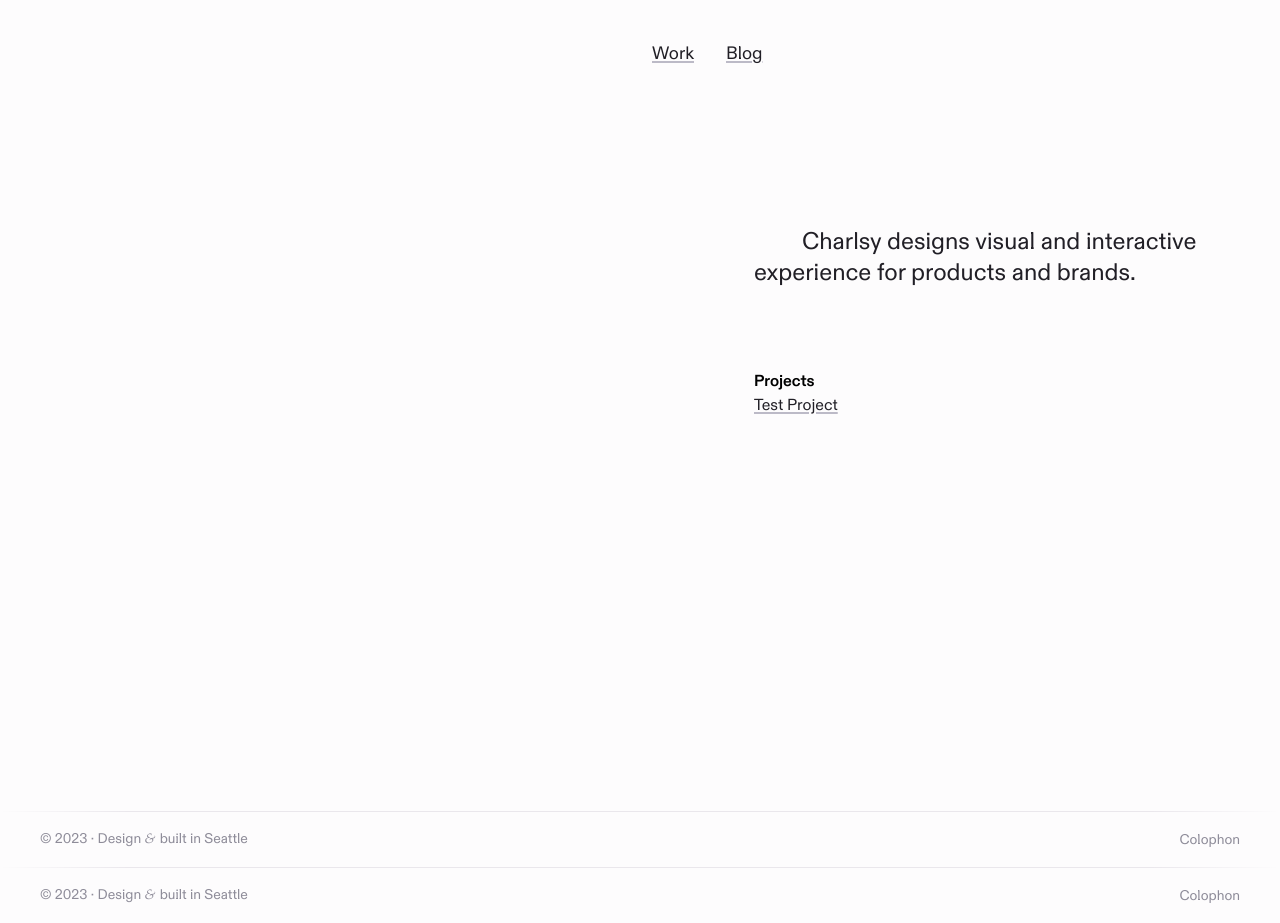
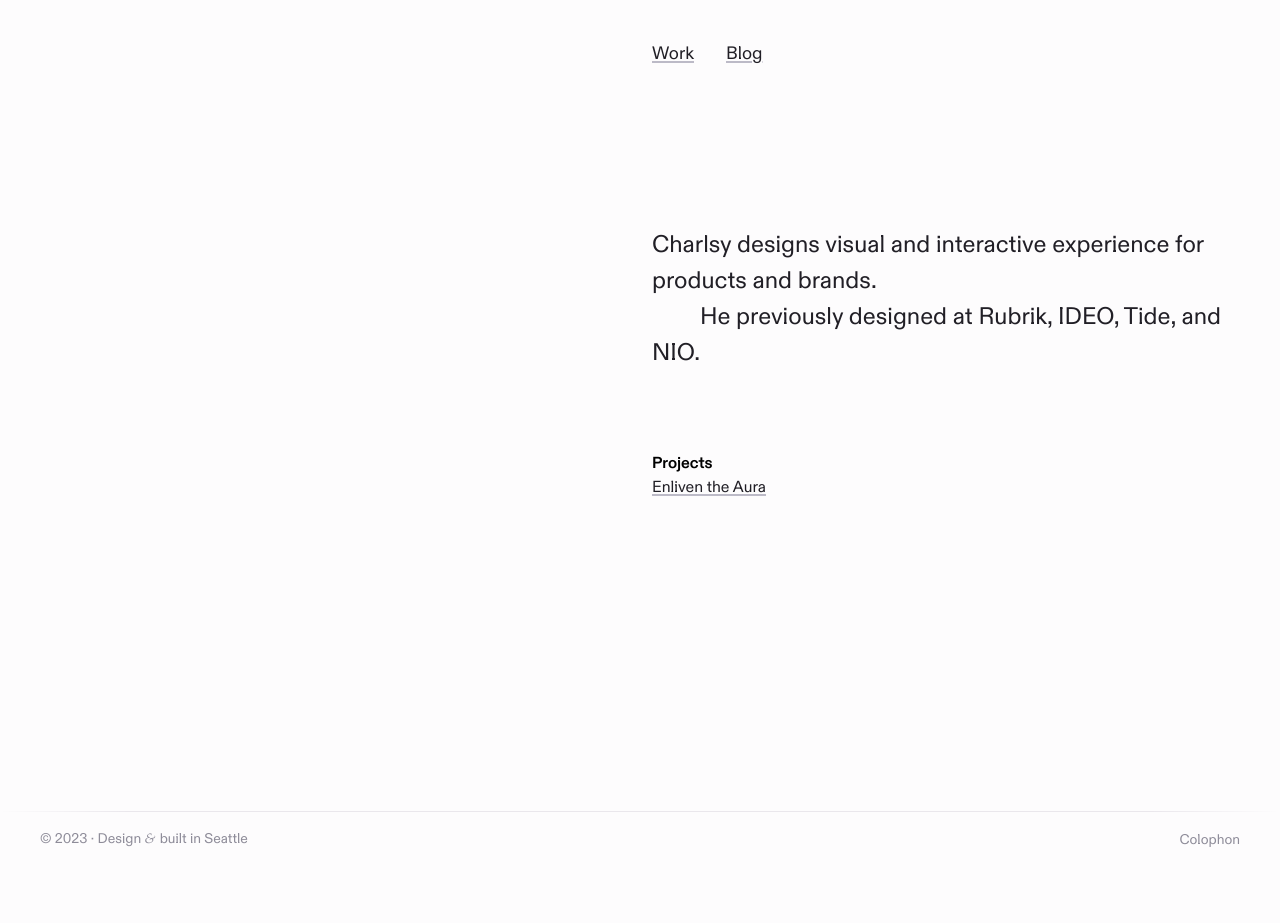
Before and after one commit to charlsyang/site, a Next.js app: page /work in a window 1280 px wide. After the commit the page ends 867 px from the top, so only its background shows below. Built offline with nearby package versions, Linux system fonts and the light colour scheme.

Commit message:
Adjust work index page layout

```diff
--- a/pages/work/index.js
+++ b/pages/work/index.js
@@ -15,31 +15,36 @@ export default function WorkIndex() {
             <MaxWidthWrapper>
                 <GridWrapper>
                     <Main>
-                        <Headline>Charlsy designs visual and interactive experience for products and brands.</Headline>
+                        <Headline>
+                            <p>Charlsy designs visual and interactive experience for products and brands.</p>
+                            <p>He previously designed at Rubrik, IDEO, Tide, and NIO.</p>
+                        </Headline>
                         <h2>Projects</h2>
-                        <Link href='/work/test-project'>Test Project</Link>
+                        <Link href='/work/aura'>Enliven the Aura</Link>
                     </Main>
                 </GridWrapper>
             </MaxWidthWrapper>
-            <Footer/>
         </>
     )
 }
 
 const Main = styled.main`
-    grid-column: 8 / -1;
+    grid-column: 7 / -1;
     min-height: calc(100vh - var(--footer-height));
 `
 
-const Headline = styled.p`
+const Headline = styled.div`
     font-size: var(--font-size-xl);
     line-height: 1.3;
     color: var(--color-gray-900);
-    text-indent: 2em;
     margin-top: 10rem;
     margin-bottom: 5rem;
 
     @media ${QUERIES.tabletAndBelow} {
       font-size: var(--font-size-l);
     }
+
+    & p+p {
+        text-indent: 2em;
+    }
 `
```
